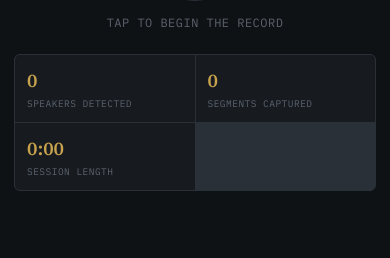
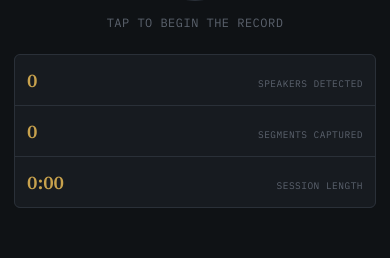
Before and after one commit to GayuruRamanayake/mit-court-poc, a React (Vite) app in the folder frontend/: page / in a window 390 px wide. Shown: the part 230-488 px from the top of the page. Built offline with nearby package versions, Linux system fonts and the light colour scheme; no server answers.

Commit message:
style: update responsive layout for session stats component

```diff
--- a/frontend/src/components/SessionStats.css
+++ b/frontend/src/components/SessionStats.css
@@ -33,7 +33,13 @@
 
 @media (max-width: 640px) {
   .session-stats {
-    grid-template-columns: repeat(2, 1fr);
+    grid-template-columns: 1fr;
+  }
+
+  .session-stats__item {
+    flex-direction: row;
+    align-items: baseline;
+    justify-content: space-between;
   }
 }
 
```
